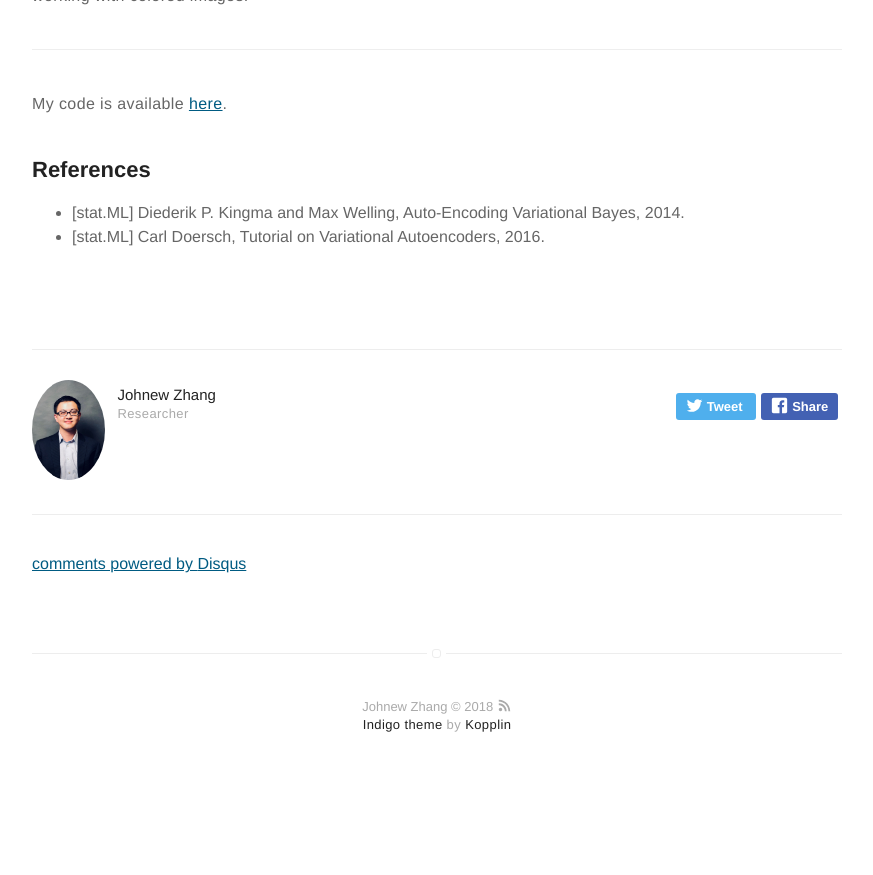
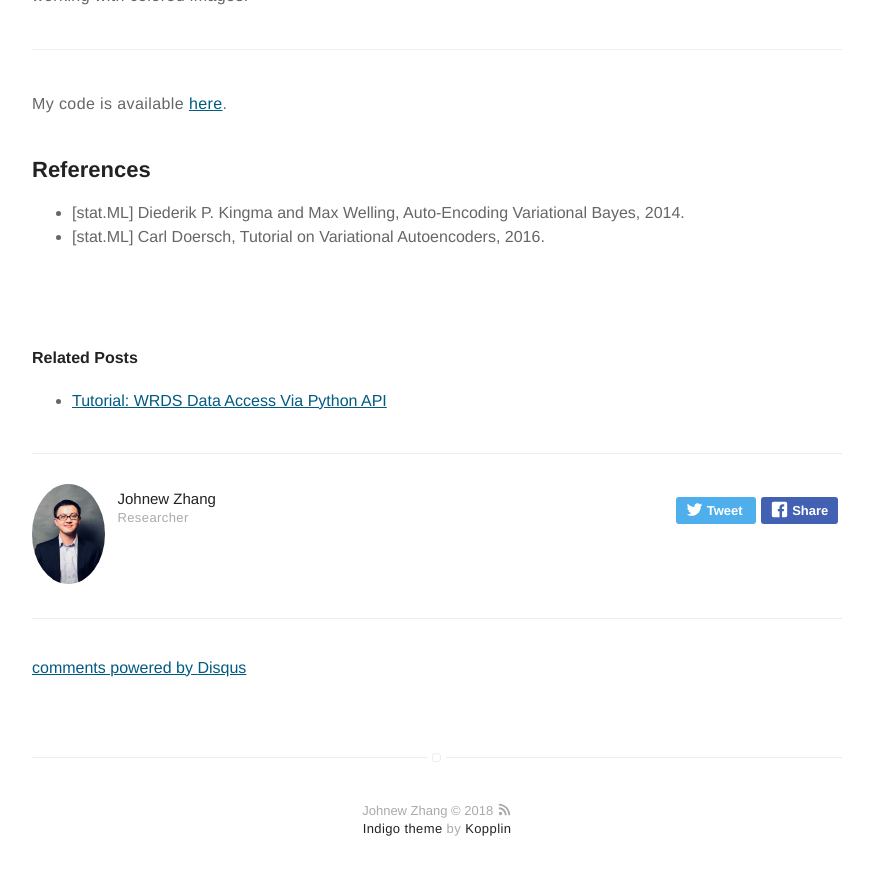
Before and after one commit to WizardKingZ/WizardKingZ.github.io, a Jekyll site: the page built from _posts/2018-09-22-VAE.markdown, in a window 1280 px wide and 900 px high, scrolled down 6664 px. Shown: the top 875 px of the window, without its empty margins (203-1076 px from the left). Built offline with Jekyll 4.4.1, drawn with Linux system fonts in a browser that asks for light colours; formulas are drawn with MathJax 3; comment, search, counter and statistics services are not loaded; before the commit the page ends 7461 px from its top, so only the background shows below that.

Commit message:
Update 2018-09-22-VAE.markdown

```diff
--- a/_posts/2018-09-22-VAE.markdown
+++ b/_posts/2018-09-22-VAE.markdown
@@ -8,10 +8,11 @@
   - Variational Autoencoder
   - Probablistics Machine Learning
   - Deep Learning
+  - python
 author: projohnewzhang
 star: false
 category: projects
-description: "Project: Variational Autoencoder"
+description: "Variational Autoencoder"
 ---
 
 As images can be considered as realizations drawn from a latent variable model, we are implementing a variational autoencoder using neural networks as the variational family to approximate the Bayesian representation. Unlike the other parametric distribution, neural networks can approximate arbitrary distribution reasonably well. In this project, we are also interested in examining the effectiveness of such encoders on the SVHN dataset. By comparing different architectures, we hope to understand how the dimension of the latent space affects the learned representation and visualize the learned manifold for low dimensional latent representations. Lastly, we will do a comparison among different variational autoencoders.
```
